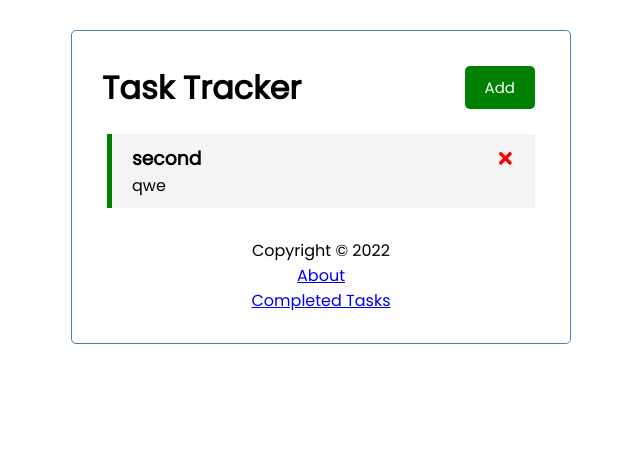
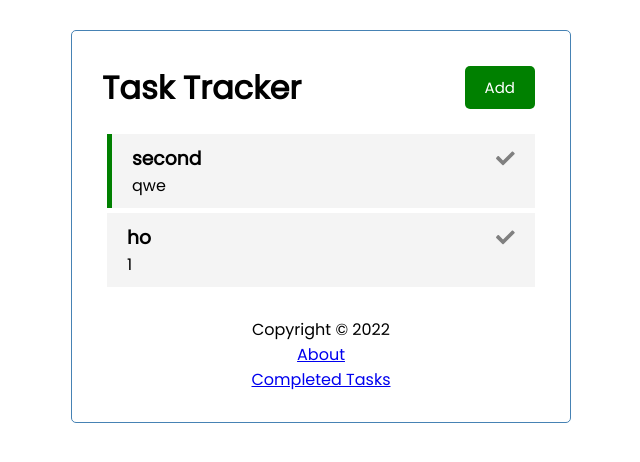
Before and after one commit to madhuneupane/react-task-tracker, a React (Create React App) app: page / in a window 1280 px wide. Shown: the top 462 px of the page, without its empty margins (319-959 px from the left). Built offline with nearby package versions, Linux system fonts and the light colour scheme; data requests are answered from the project's data file.

Commit message:
Feat: Implement Completed task page

```diff
--- a/db.json
+++ b/db.json
@@ -1,12 +1,5 @@
 {
   "tasks": [
-    {
-      "text": "first",
-      "day": "monday",
-      "reminder": true,
-      "status": "inactive",
-      "id": 1
-    },
     {
       "text": "second",
       "day": "qwe",
@@ -15,11 +8,11 @@
       "id": 2
     },
     {
-      "text": "hait",
-      "day": "rrrr",
-      "reminder": true,
-      "status": "inactive",
-      "id": 3
+      "text": "ho",
+      "day": "1",
+      "reminder": false,
+      "status": "active",
+      "id": 4
     }
   ]
 }
--- a/src/App.js
+++ b/src/App.js
@@ -127,7 +127,7 @@ function App() {
           <Route path="/about" element={<About></About>} />
           <Route path="/completed" element={<Completed></Completed>} />
         </Routes>
-        <Footer tasks={allTasks} />
+        <Footer />
       </div>
     </Router>
   );
--- /dev/null
+++ b/src/components/CompletedTask.js
@@ -0,0 +1,28 @@
+import { FaTimes, FaCheckCircle, FaCheck } from "react-icons/fa";
+const CompletedTask = ({ completedTasks, onDelete, onReactivate }) => {
+  return (
+    <div>
+      {completedTasks.map((task, index) => (
+        <div key={index} className={`task ${task.reminder ? "reminder" : ""}`}>
+          <h3>
+            {task.text}
+            <div className="icons">
+              <FaCheck style={{ color: "green", cursor: "not-allowed" }} />
+              <FaCheckCircle
+                style={{ color: "green" }}
+                onClick={() => onReactivate(task.id)}
+              />
+              <FaTimes
+                style={{ color: "red", cursor: "pointer" }}
+                onClick={() => onDelete(task.id)}
+              />
+            </div>
+          </h3>
+          <p>{task.day}</p>
+        </div>
+      ))}
+    </div>
+  );
+};
+
+export default CompletedTask;
--- a/src/components/Footer.js
+++ b/src/components/Footer.js
@@ -1,14 +1,12 @@
 import { Link } from "react-router-dom";
-const Footer = ({ tasks }) => {
+const Footer = () => {
   return (
     <footer>
       <p>Copyright &copy; 2022</p>
       <div>
         <Link to="/about">About</Link>
       </div>
-      <Link to="/completed" state={tasks}>
-        Completed Tasks
-      </Link>
+      <Link to="/completed">Completed Tasks</Link>
     </footer>
   );
 };
--- a/src/components/Task.js
+++ b/src/components/Task.js
@@ -1,4 +1,4 @@
-import { FaTimes } from "react-icons/fa";
+import { FaCheck } from "react-icons/fa";
 function Task({ task, onDelete, onToggle }) {
   return (
     <div
@@ -7,8 +7,8 @@ function Task({ task, onDelete, onToggle }) {
     >
       <h3>
         {task.text}{" "}
-        <FaTimes
-          style={{ color: "red", cursor: "pointer" }}
+        <FaCheck
+          style={{ color: "gray", cursor: "pointer" }}
           onClick={() => onDelete(task.id)}
         />
       </h3>
--- a/src/index.css
+++ b/src/index.css
@@ -110,3 +110,11 @@ footer {
   margin-top: 30px;
   text-align: center;
 }
+
+.icons{
+
+
+        display: flex;
+        gap: 50px;
+
+}
```
